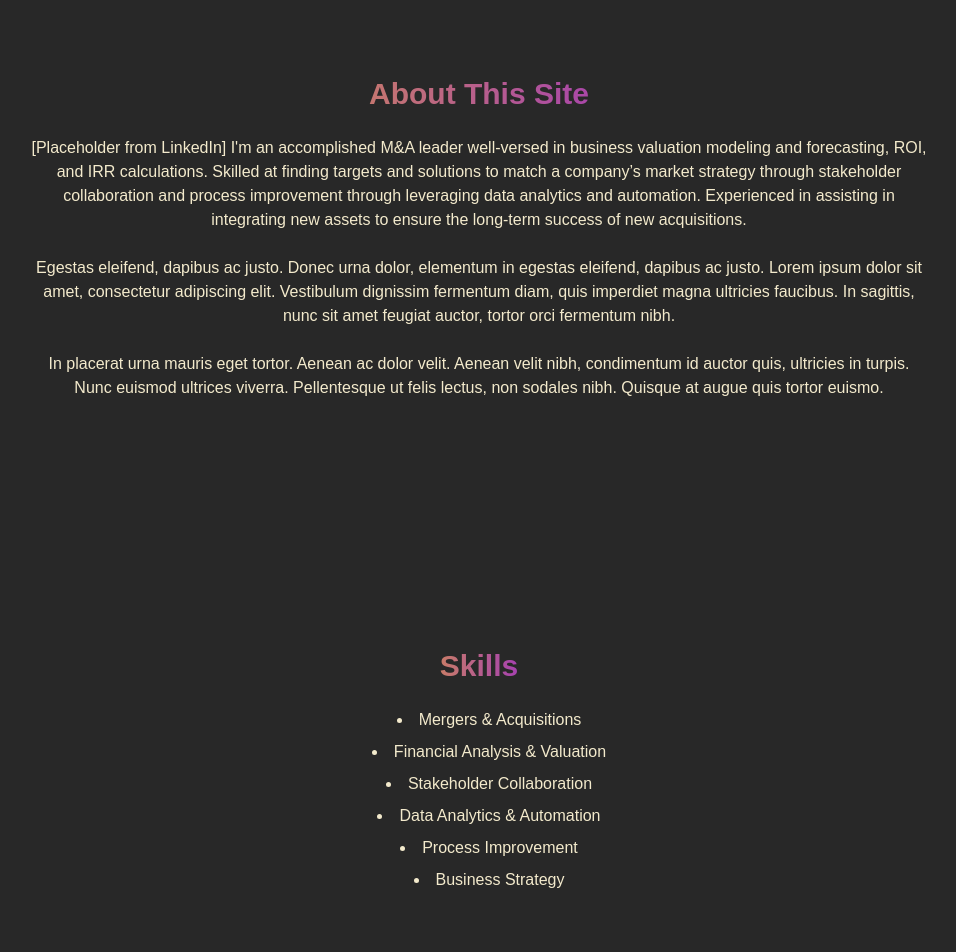
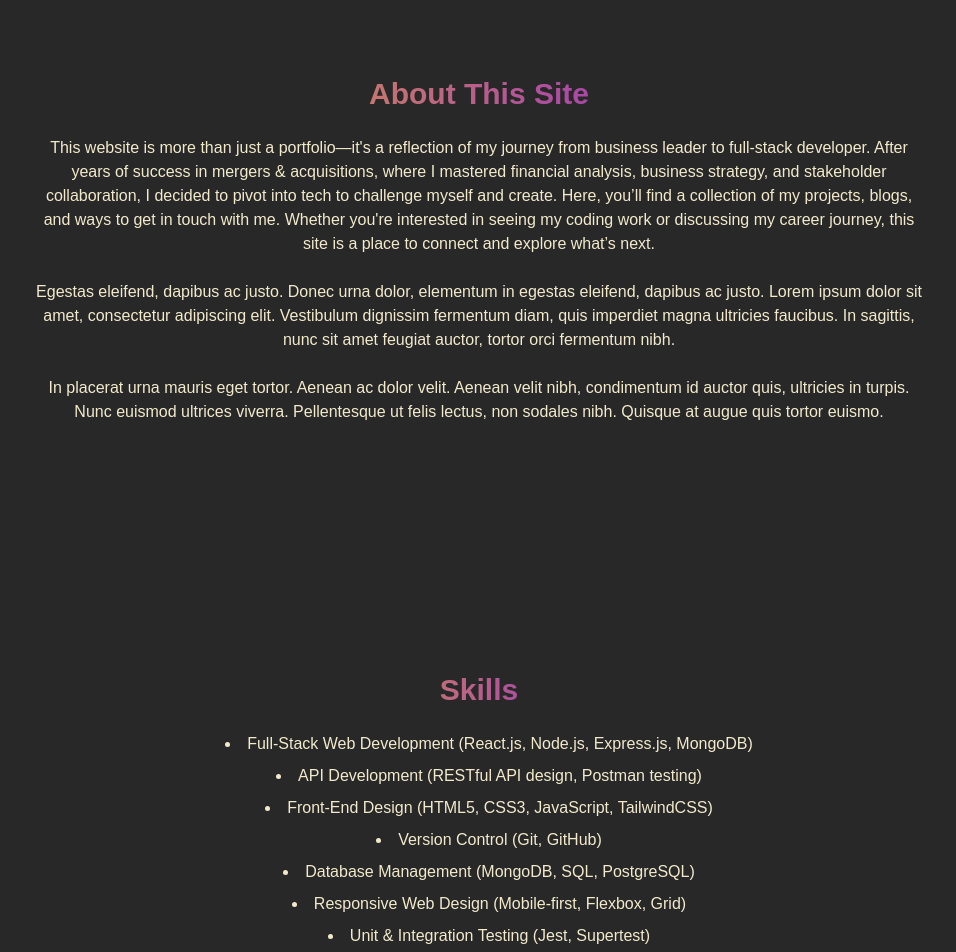
Before and after one commit to PenneconDavid/daveyrockets, a React (Create React App) app in the folder client/: page /about in a window 1280 px wide. Shown: the part 1020-1972 px from the top of the page, without its empty margins (161-1117 px from the left). Built offline with nearby package versions, Linux system fonts and the light colour scheme.

Commit message:
Home and About text update to replace placeholders

```diff
--- a/client/src/pages/About.js
+++ b/client/src/pages/About.js
@@ -19,13 +19,15 @@ function About() {
           About This Site
         </h2>
         <p className="mb-6">
-          [Placeholder from LinkedIn] I'm an accomplished M&A leader well-versed
-          in business valuation modeling and forecasting, ROI, and IRR
-          calculations. Skilled at finding targets and solutions to match a
-          company’s market strategy through stakeholder collaboration and
-          process improvement through leveraging data analytics and automation.
-          Experienced in assisting in integrating new assets to ensure the
-          long-term success of new acquisitions.
+          This website is more than just a portfolio—it's a reflection of my
+          journey from business leader to full-stack developer. After years of
+          success in mergers & acquisitions, where I mastered financial
+          analysis, business strategy, and stakeholder collaboration, I decided
+          to pivot into tech to challenge myself and create. Here, you’ll find a
+          collection of my projects, blogs, and ways to get in touch with me.
+          Whether you're interested in seeing my coding work or discussing my
+          career journey, this site is a place to connect and explore what’s
+          next.
         </p>
         <p className="mb-6">
           Egestas eleifend, dapibus ac justo. Donec urna dolor, elementum in
@@ -46,6 +48,23 @@ function About() {
           Skills
         </h2>
         <ul className="list-disc list-inside pl-5 space-y-2">
+          <li className="mb-2">
+            Full-Stack Web Development (React.js, Node.js, Express.js, MongoDB)
+          </li>
+          <li className="mb-2">
+            API Development (RESTful API design, Postman testing)
+          </li>
+          <li className="mb-2">
+            Front-End Design (HTML5, CSS3, JavaScript, TailwindCSS)
+          </li>
+          <li className="mb-2">Version Control (Git, GitHub)</li>
+          <li className="mb-2">
+            Database Management (MongoDB, SQL, PostgreSQL)
+          </li>
+          <li className="mb-2">
+            Responsive Web Design (Mobile-first, Flexbox, Grid)
+          </li>
+          <li className="mb-2">Unit & Integration Testing (Jest, Supertest)</li>
           <li className="mb-2">Mergers & Acquisitions</li>
           <li className="mb-2">Financial Analysis & Valuation</li>
           <li className="mb-2">Stakeholder Collaboration</li>
--- a/client/src/pages/Home.js
+++ b/client/src/pages/Home.js
@@ -6,21 +6,20 @@ function Home() {
     <div className="bg-[#282828] pb-80 min-h-screen flex flex-col justify-between">
       <div className="mx-auto max-w-4xl px-4 pt-20">
         <h2 className="text-6xl my-12 font-Poppins text-center bg-[#282828] font-semibold bg-clip-text text-transparent bg-gradient-to-r from-[#EFBD19] to-[#8000FF]">
-          I do code and love learning about it!
+          I'm David, my friends call me Davey Rockets, and I'm a Full Stack
+          Engineer!
         </h2>
         <p className="mb-12 bg-[#282828] py-16 text-lg">
-          I am an entry-level full-stack software engineer with over [0] years
-          of professional experience, specializing in [specialty x, y, and z].
-          My expertise lies in [architectures, applications, and languages q, r,
-          s]. Egestas eleifend, dapibus ac justo. Donec urna dolor, elementum in
-          egestas eleifend, dapibus ac justo. Lorem ipsum dolor sit amet,
-          consectetur adipiscing elit. Vestibulum dignissim fermentum diam, quis
-          imperdiet magna ultricies faucibus. In sagittis, nunc sit amet feugiat
-          auctor, tortor orci fermentum nibh. In placerat urna mauris eget
-          tortor. Aenean ac dolor velit. Aenean velit nibh, condimentum id
-          auctor quis, ultricies in turpis. Nunc euismod ultrices viverra.
-          Pellentesque ut felis lectus, non sodales nibh. Quisque at augue quis
-          tortor euismod..
+          From M&A spreadsheets to full-stack sprints, I’ve traded in my
+          calculator for code! As an entry-level full-stack software engineer, I
+          bring a unique blend of strategic thinking and technical execution to
+          every project. While I’m just getting started in the coding world, my
+          passion for building scalable, efficient applications is growing every
+          day. With hands-on experience in JavaScript, React.js, Node.js, and
+          MongoDB, I’m diving deep into the world of software development,
+          learning new skills and applying them to real-world challenges.
+          Whether it's crafting smooth user interfaces or designing efficient
+          back-end systems, I love creating solutions that make an impact.
         </p>
         <div className="flex justify-center space-x-12 mt-12">
           <Link
```
Also changed, not shown: 7 other files (tests, documents, lock files or other folders).
